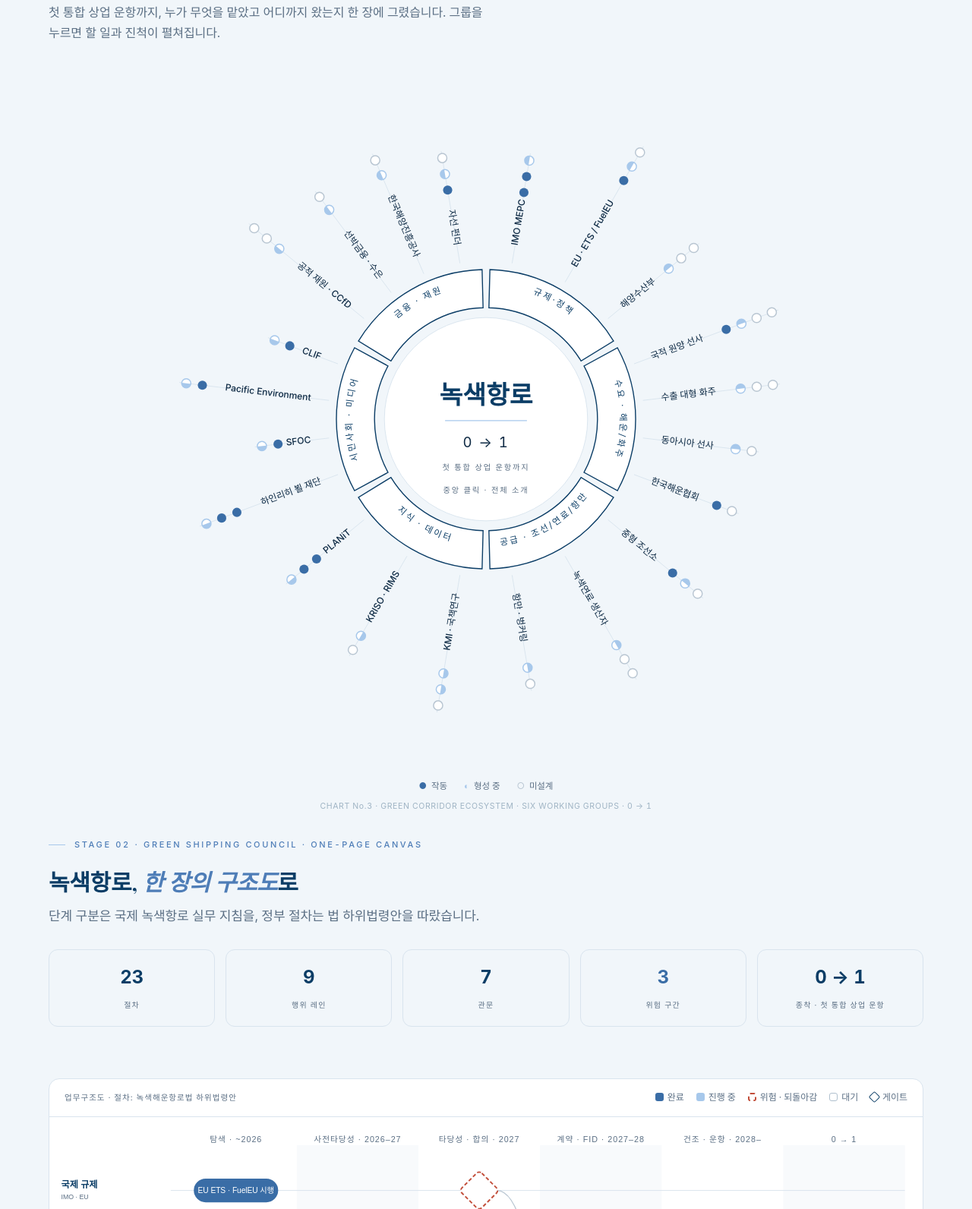
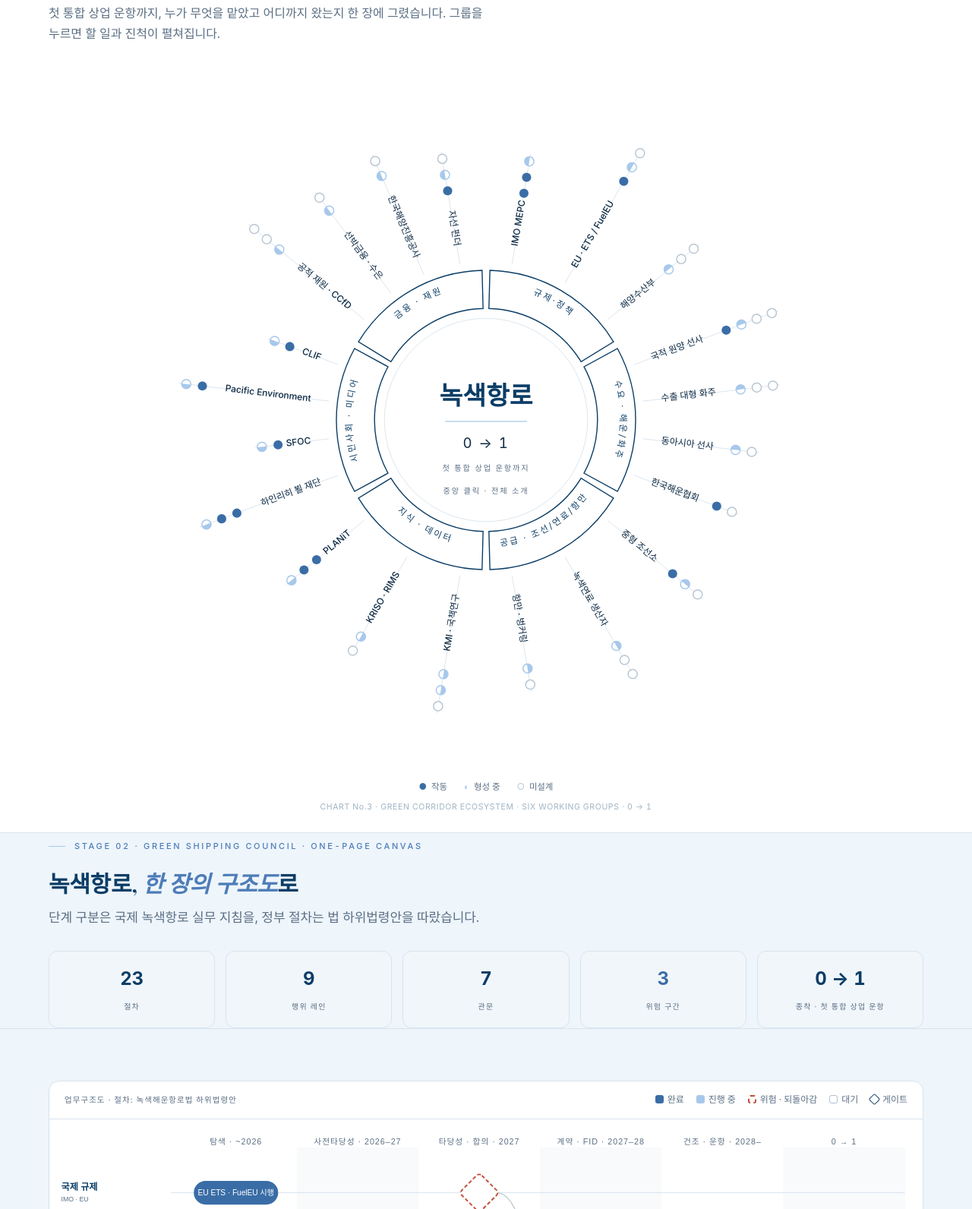
Before and after one commit to hyeryoun/1-OCEAN, a plain HTML site: page green-corridor.html in a window 1280 px wide. Shown: the part 668-2260 px from the top of the page at 76% size. Drawn offline with nearby package versions, Linux system fonts and the light colour scheme; a web font is replaced by a local one.

Commit message:
Green corridor page: alternating section backgrounds (option A)
Co-Authored-By: Claude Opus 5.5 <noreply@anthropic.com>
Claude-Session: https://claude.ai/code/session_01GgZtP6m8ov6utmszDkhAVA

```diff
--- a/green-corridor.html
+++ b/green-corridor.html
@@ -231,6 +231,12 @@ g[data-wg]:has(.g-hit:focus-visible) .g-fan{opacity:.85}
 .brief-cta .tx{flex:1}
 .brief-cta .ic{flex:none;display:grid;place-items:center;width:40px;height:40px;border-radius:50%;background:#fff;color:var(--ocean-deep);font-size:18px}
 @media (max-width:860px){.brief-cta{min-width:0;width:100%}}
+
+/* 녹색항로 페이지: 구역마다 배경을 번갈아 (히어로 하늘색 → 지도 흰색 → 구조도 하늘색 → 캔버스 흰색) */
+#gsc-block section.alt{border-top:1px solid var(--line)}
+#gscmap{background:#fff}
+#canvas,#canvas+section{background:#EEF5FB}
+#canvas+section+section{background:#fff}
 </style>
 </head>
 <body>
```
